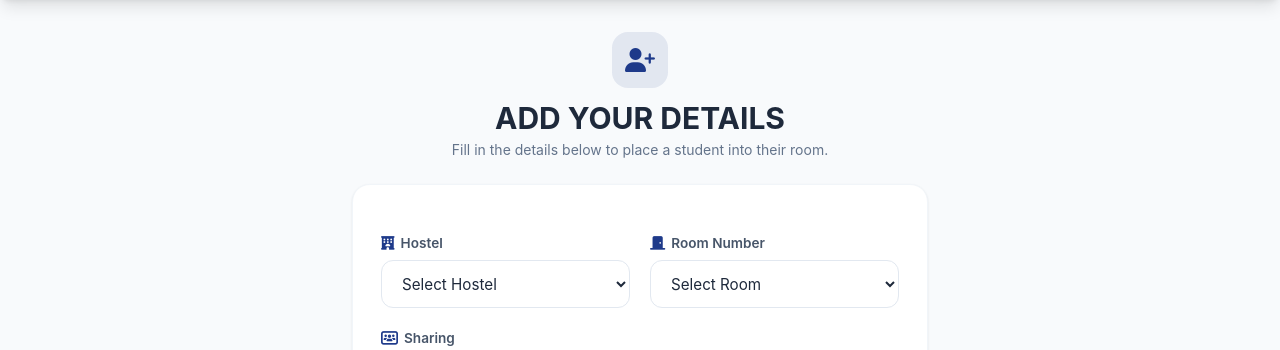
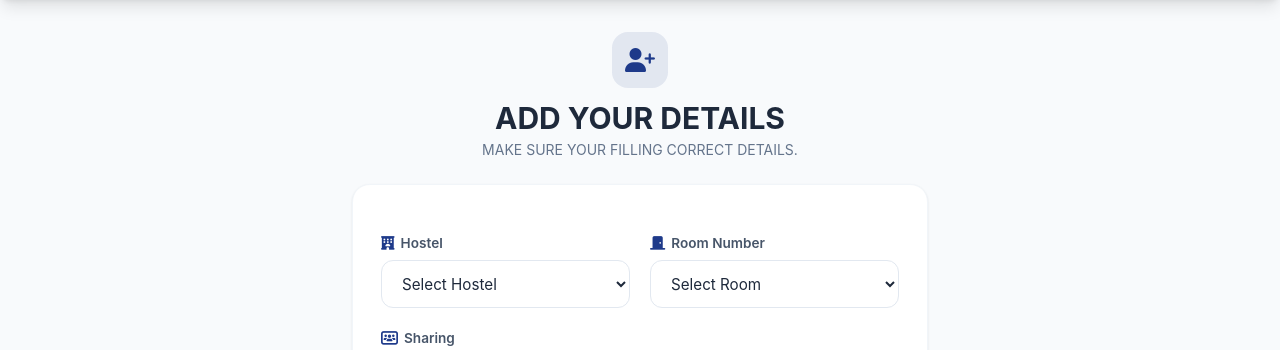
Before and after one commit to raviteja156-w/padmavathi_boys_hostel, a Flask app: page / in a window 1280 px wide. Shown: the part 64-414 px from the top of the page. Run offline with Flask 3, Linux system fonts and the light colour scheme; parts of the project's set-up code (start-up, migrations or seed data) failed here and were passed over; some libraries are stand-ins or nearby versions.

Commit message:
Update add_student.html

```diff
--- a/hostel-management/templates/add_student.html
+++ b/hostel-management/templates/add_student.html
@@ -8,7 +8,7 @@
       <i class="fa-solid fa-user-plus"></i>
     </div>
     <h1 class="text-2xl sm:text-3xl font-bold text-slate-800">ADD YOUR DETAILS</h1>
-    <p class="text-slate-500 text-sm mt-1">Fill in the details below to place a student into their room.</p>
+    <p class="text-slate-500 text-sm mt-1">MAKE SURE YOUR FILLING CORRECT DETAILS.</p>
   </div>
 
   <div id="flashArea"></div>
```
